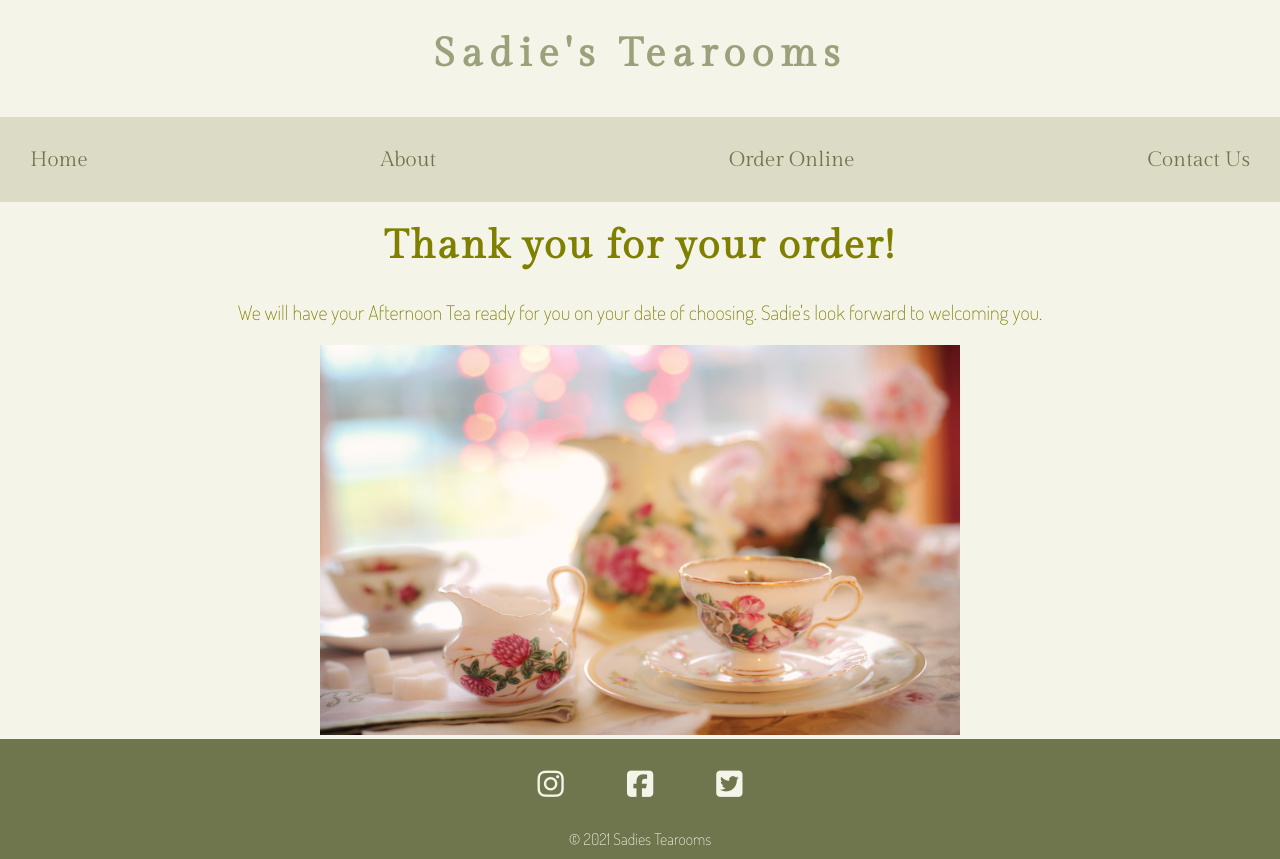
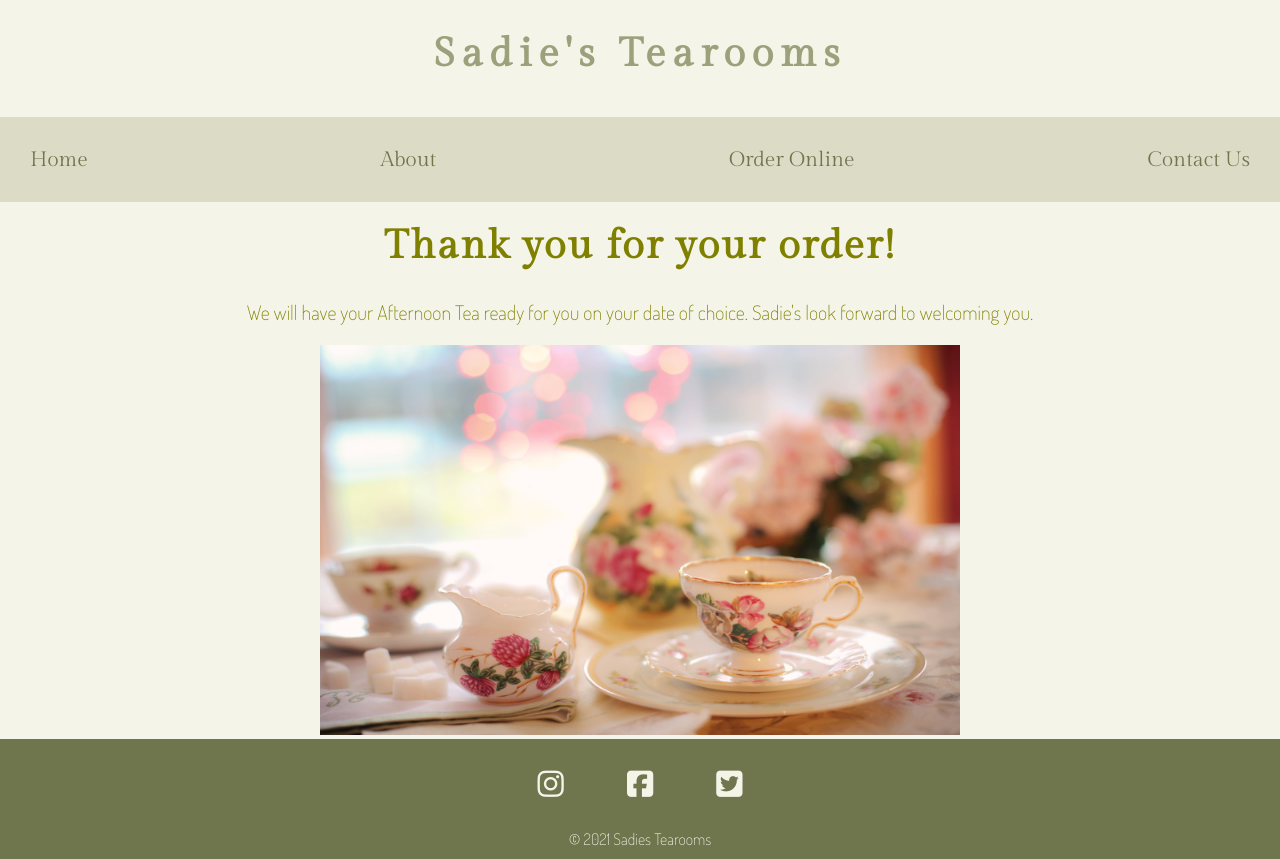
Before and after one commit to sarahob96/Sadies_tearooms, a plain HTML site: page thanks-for-ordering.html in a window 1280 px wide. Drawn offline with Linux system fonts and the light colour scheme.

Commit message:
fix spelling error

```diff
--- a/thanks-for-ordering.html
+++ b/thanks-for-ordering.html
@@ -38,7 +38,7 @@
 <main>
     <div class="thanks-for-ordering">
         <h2> Thank you for your order!</h2>
-        <p> We will have your Afternoon Tea ready for you on your date of choosing. Sadie's look forward to welcoming you.</p>
+        <p> We will have your Afternoon Tea ready for you on your date of choice. Sadie's look forward to welcoming you.</p>
         <img class="tea-image" src="assets/images/afternoontea.1.jpeg" alt="tea and cakes in the garden">
     </div>
 
```
